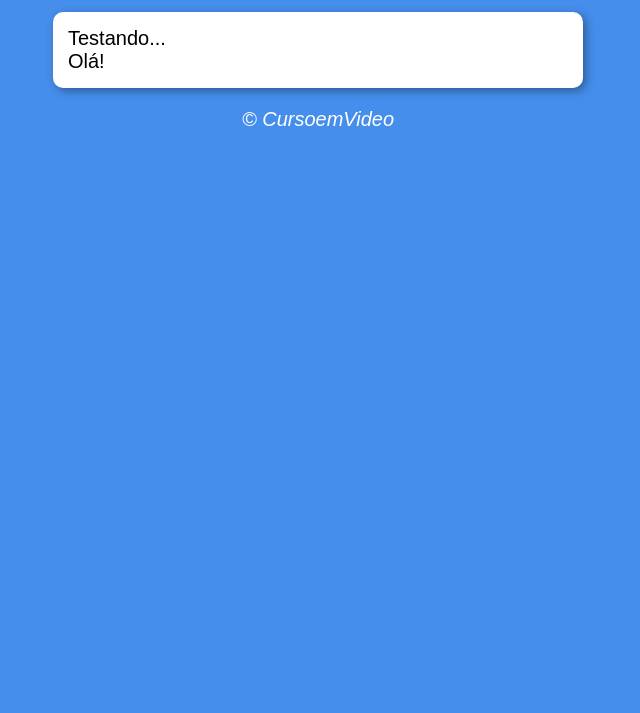
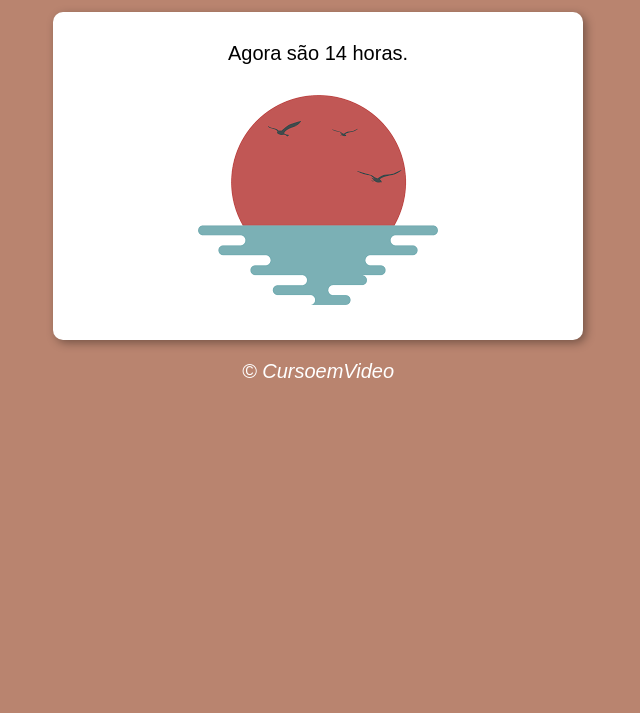
Before and after one commit to HayberGabriel/Curso---HTML, a plain HTML site: page index.html in a window 1280 px wide. Shown: the part 87-800 px from the top of the page, without its empty margins (322-962 px from the left). Drawn offline with Linux system fonts and the light colour scheme.

Commit message:
Aula 2 finalizada

```diff
--- a/index.html
+++ b/index.html
@@ -5,21 +5,23 @@
     <meta charset="UTF-8">
     <meta name="viewport" content="width-device-width, initial-scale=1.0">
     <meta http-equiv="X-UA-Compatible" content="ie-edge">
-    <title>Modelo de Exercício</title>
+    <title>Hora do Dia</title>
     <link rel="stylesheet" href="style.css">
     <script src="script.js"></script>
 </head>
 
-<body>
+<body onload="carregar()">
     <header>
-        <h1>Título</h1>
+        <h1>Hora do Dia</h1>
     </header>
     <section>
-        <div>
-            Testando...
+        <div id = "msg">
+            Aqui vai aparecer a mensagem...
         </div>
-        <div>
-            Olá!
+        <div id = "foto">
+            <img id = "imagem" src = "imgs/manhã.png" alt = "Foto do dia">
+
+        </img>
         </div>
     </section>
     <footer>
--- a/script.js
+++ b/script.js
@@ -1 +1,24 @@
-alert("oi");
+function carregar() {
+    var img = window.document.getElementById('imagem')
+    var msg = window.document.getElementById('msg')
+    var data = new Date()
+    var hora = data.getHours()
+    //var hora =22
+    msg.innerHTML = `Agora são ${hora} horas.`
+
+    if (hora >= 0 && hora < 12) {
+        // BOM DIA!
+        img.src = 'imgs/manhã.png'
+        document.body.style.background = '#e2cd9f'
+
+    } else if (hora > 12 && hora <= 18) {
+        // BOA TARDE!
+        img.src = 'imgs/tarde.png'
+        document.body.style.background = '#b9846f'
+
+    } else {
+        // BOA NOITE!
+        img.src = 'imgs/noite.png'
+        document.body.style.background = '#515154'
+    }
+}
--- a/style.css
+++ b/style.css
@@ -17,6 +17,12 @@ section {
     box-shadow: 3px 3px 10px rgba(0, 0, 0, 0.363);
 }
 
+div {
+    text-align: center;
+    padding: 15px;
+
+}
+
 footer {
     color: white;
     text-align: center;
```
Also changed, not shown: imgs/manhã.png (added), imgs/noite.png (added), imgs/tarde.png (added).
